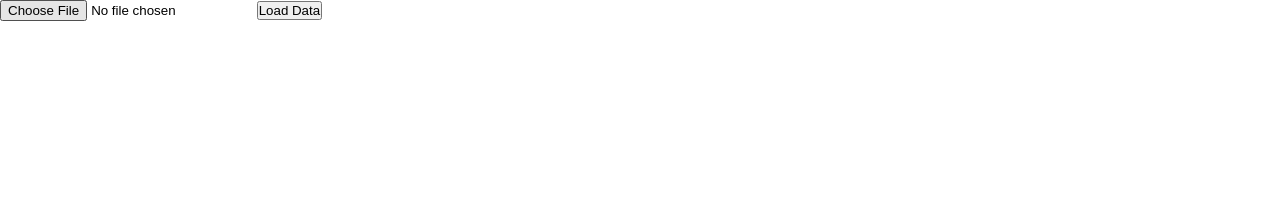
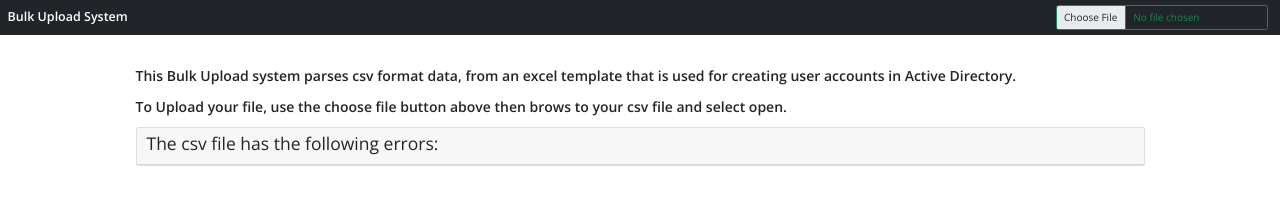
Before and after one commit to ddeveloper72/dataValidation, a website: page index.html in a window 1280 px wide. Drawn offline with nearby package versions, Linux system fonts and the light colour scheme.

Commit message:
Updated markup to explain the purpose of this application.  Added bootstrap for ease of use

```diff
--- a/index.html
+++ b/index.html
@@ -6,18 +6,47 @@
     <meta name="viewport" content="width=device-width, initial-scale=1.0">
     <title>Document</title>
     <link href="https://fonts.googleapis.com/css?family=Open+Sans:300,400,600" rel="stylesheet">
+    <link href="https://cdn.jsdelivr.net/npm/bootstrap@5.0.0-beta1/dist/css/bootstrap.min.css" rel="stylesheet"
+        integrity="sha384-giJF6kkoqNQ00vy+HMDP7azOuL0xtbfIcaT9wjKHr8RbDVddVHyTfAAsrekwKmP1" crossorigin="anonymous">
     <link rel="stylesheet" type="text/css" href="static/css/main.css">
 
 </head>
 
 <body>
-    <input type="file" accept=".csv" id="file" />
-    <button class="button" type="button" id="load_data" name="load_data">Load Data</button>
+    <nav class="navbar navbar-dark bg-dark">
+    <div class="container-fluid">
+        <a class="navbar-brand">Bulk Upload System</a>
+        <form class="d-flex">
+            <input class="form-control me-2 btn btn-outline-success" type="file" id="file" placeholder="Search for file" aria-label="Choose File">
+        </form>
+    </div>
+    </nav>
+    <section class="container mt-5">
 
-    <div id="invalidMessages"></div>
+        <div class="intro mb-3">
+            <p>This Bulk Upload system parses csv format  data, from an excel template that is used for creating user accounts in Active Directory.</p>
+            <p>To Upload your file, use the choose file button above then brows to your csv file and select open.</p>
+        </div>
 
-    <div id="account_table"></div>
+        <div class="card">
+            <div class="card-header">
+                <h3>The csv file has the following errors:</h3>
+            </div>
+            <ul class="list-group" id="invalidMessages">
+            </ul>
+        </div>
 
+    </section>
+    <section>
+
+        <div id="account_table"></div>
+
+    </section>
+
+
+    <script src="https://cdn.jsdelivr.net/npm/bootstrap@5.0.0-beta1/dist/js/bootstrap.bundle.min.js"
+        integrity="sha384-ygbV9kiqUc6oa4msXn9868pTtWMgiQaeYH7/t7LECLbyPA2x65Kgf80OJFdroafW"
+        crossorigin="anonymous"></script>
     <script src="https://ajax.googleapis.com/ajax/libs/jquery/3.5.1/jquery.min.js"></script>
     <script src="dist/main.js"></script>
     <script src="static/js/validator.js"></script>
```
